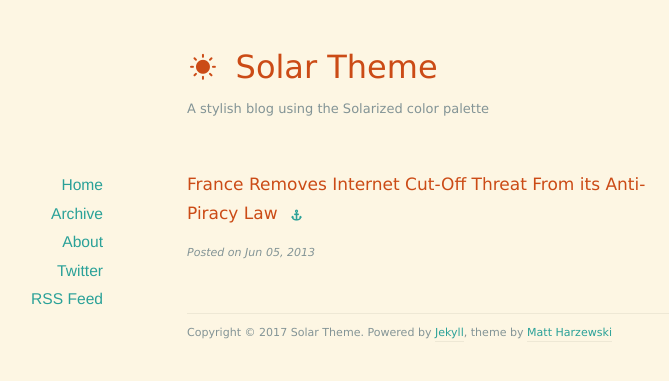
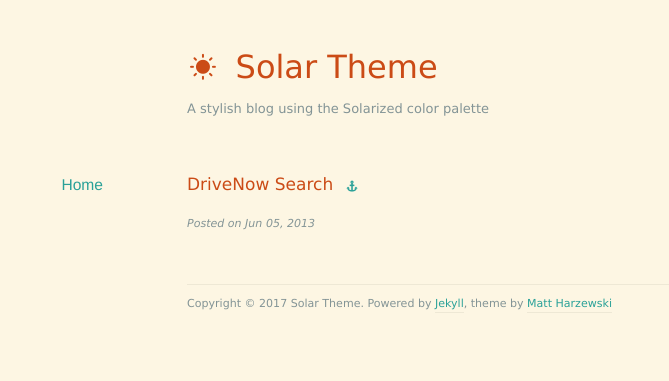
Before and after one commit to iSapozhnik/isapozhnik.github.io, a Jekyll site: the page built from _posts/2013-06-05-france-removes-internet-cut-off.markdown, in a window 1280 px wide. Shown: the top 381 px of the page, without its empty margins (203-872 px from the left). Built offline with Jekyll 4.4.1, drawn with Linux system fonts in a browser that asks for light colours; nearby versions of some CDN libraries.

Commit message:
content change

```diff
--- a/_layouts/default.html
+++ b/_layouts/default.html
@@ -34,10 +34,10 @@
       <nav>
         <ul>
           <li><a href="/">Home</a></li>
-          <li><a href="/archives">Archive</a></li>
+          <!-- <li><a href="/archives">Archive</a></li>
           <li><a href="/about">About</a></li>
           <li><a href="http://twitter.com/redwall_hp">Twitter</a></li>
-          <li><a href="/feed.xml">RSS Feed</a></li>
+          <li><a href="/feed.xml">RSS Feed</a></li> -->
         </ul>
       </nav>
     </div>
--- a/_posts/2013-06-05-france-removes-internet-cut-off.markdown
+++ b/_posts/2013-06-05-france-removes-internet-cut-off.markdown
@@ -1,6 +1,6 @@
 ---
 layout: post
-title:  "France Removes Internet Cut-Off Threat From its Anti-Piracy Law"
+title:  "DriveNow Search"
 date:   2013-06-05 20:33:11
-external-url: http://arstechnica.com/tech-policy/2013/06/france-removes-internet-cut-off-threat-from-its-anti-piracy-law/
+external-url: https://drivenow.com/search
 ---
```
Also changed, not shown: _layouts/post.html (line endings or trailing spaces).
